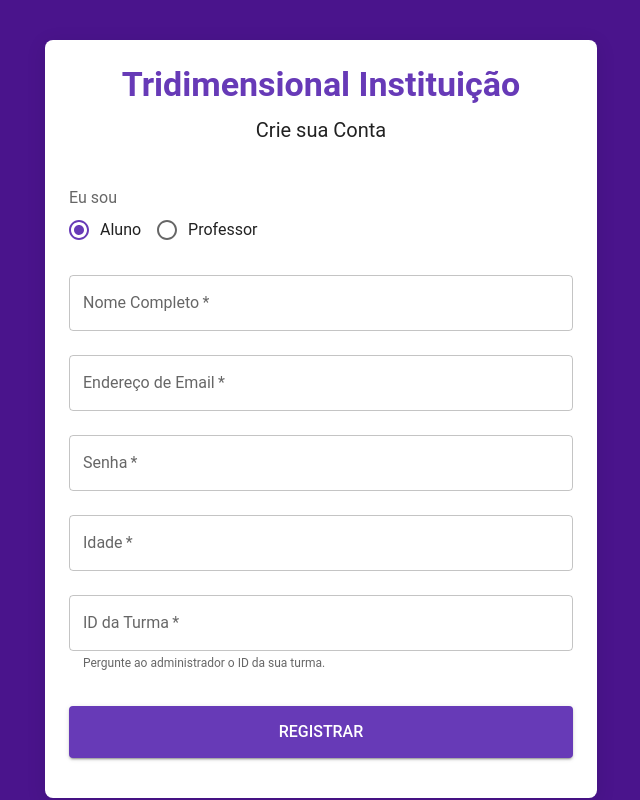
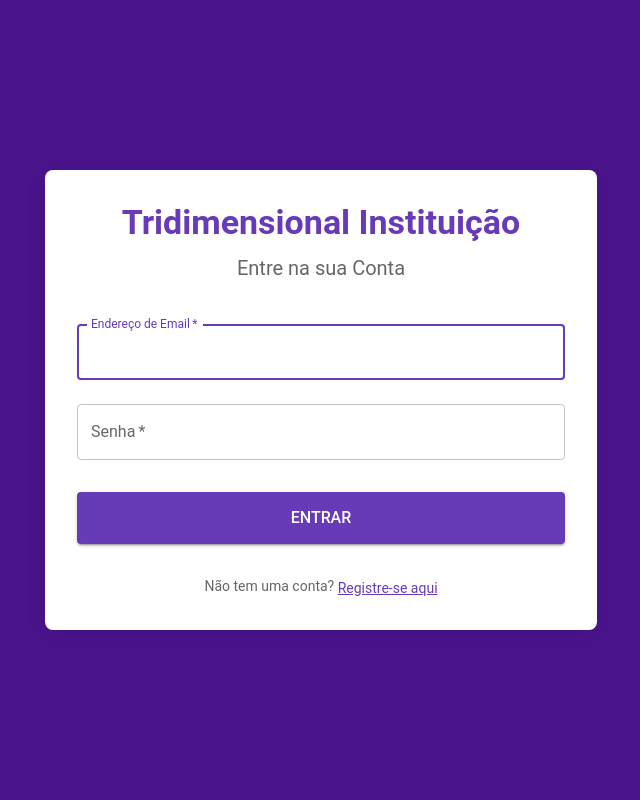
Before and after one commit to YtalloXD/tridimensional-instituicao, a React (Vite) app in the folder frontend/: page / in a window 1280 px wide. Shown: the whole page, without its empty margins (319-959 px from the left). Built offline with nearby package versions, Linux system fonts and the light colour scheme.

Commit message:
adicionada página de login

```diff
--- a/frontend/src/App.jsx
+++ b/frontend/src/App.jsx
@@ -1,5 +1,6 @@
 import React, { useState } from 'react';
 import { ThemeProvider, createTheme, CssBaseline } from '@mui/material';
+import LoginPage from './pages/LoginPage';
 import RegisterPage from './pages/RegisterPage';
 import HomePage from './pages/HomePage';
 
@@ -24,27 +25,55 @@ const theme = createTheme({
 });
 
 function App() {
-  const [page, setPage] = useState('register');
+  const [page, setPage] = useState('login');
   const [user, setUser] = useState(null);
 
+  const handleLoginSuccess = (userData) => {
+    console.log("📥 Login bem-sucedido:", userData);
+    setUser(userData.usuario);
+    setPage('home');
+  };
 
- const handleRegisterSuccess = (userData) => {
-  console.log("📥 Dados recebidos:", userData);
-  setUser(userData.usuario);
-  setPage('home');
-};
+  const handleRegisterSuccess = (userData) => {
+    console.log("📥 Registro bem-sucedido:", userData);
+    setUser(userData.usuario);
+    setPage('home');
+  };
+
   const handleLogout = () => {
     setUser(null);
+    setPage('login');
+  };
+
+  const goToRegister = () => {
     setPage('register');
+  };
+
+  const goToLogin = () => {
+    setPage('login');
   };
 
   return (
     <ThemeProvider theme={theme}>
       <CssBaseline />
-
-      {page === 'register' && <RegisterPage onRegisterSuccess={handleRegisterSuccess} />}
-
-      {page === 'home' && <HomePage user={user} onLogout={handleLogout} />}
+      {page === 'login' && (
+        <LoginPage
+          onLoginSuccess={handleLoginSuccess}
+          onGoToRegister={goToRegister}
+        />
+      )}
+      {page === 'register' && (
+        <RegisterPage
+          onRegisterSuccess={handleRegisterSuccess}
+          onGoToLogin={goToLogin}
+        />
+      )}
+      {page === 'home' && (
+        <HomePage
+          user={user}
+          onLogout={handleLogout}
+        />
+      )}
     </ThemeProvider>
   );
 }
--- /dev/null
+++ b/frontend/src/pages/LoginPage.jsx
@@ -0,0 +1,163 @@
+import React, { useState } from 'react';
+import {
+  Box,
+  Container,
+  Typography,
+  TextField,
+  Button,
+  CircularProgress,
+  Alert,
+  Link,
+} from '@mui/material';
+
+const LoginPage = ({ onLoginSuccess, onGoToRegister }) => {
+  const [email, setEmail] = useState('');
+  const [senha, setSenha] = useState('');
+  const [loading, setLoading] = useState(false);
+  const [error, setError] = useState('');
+
+  const handleSubmit = async (event) => {
+    event.preventDefault();
+    setLoading(true);
+    setError('');
+
+    if (!email || !senha) {
+      setError('Por favor, preencha todos os campos.');
+      setLoading(false);
+      return;
+    }
+
+    try {
+      const response = await fetch('http://localhost:3000/auth/login', {
+        method: 'POST',
+        headers: { 'Content-Type': 'application/json' },
+        body: JSON.stringify({ email, senha }),
+      });
+
+      const data = await response.json();
+
+      if (!response.ok) {
+        throw new Error(data.error || 'Ocorreu um erro no login.');
+      }
+
+      onLoginSuccess(data);
+
+    } catch (err) {
+      setError(err.message);
+    } finally {
+      setLoading(false);
+    }
+  };
+
+  return (
+    <Box
+      sx={{
+        position: 'fixed',
+        top: 0,
+        left: 0,
+        width: '100%',
+        height: '100%',
+        backgroundColor: '#4A148C',
+        display: 'flex',
+        alignItems: 'center',
+        justifyContent: 'center',
+        overflowY: 'auto',
+        py: 5,
+        px: 2,
+      }}
+    >
+      <Container component="main" maxWidth="sm">
+        <Box
+          sx={{
+            display: 'flex',
+            flexDirection: 'column',
+            alignItems: 'center',
+            backgroundColor: 'white',
+            borderRadius: 2,
+            padding: 4,
+            boxShadow: '0 4px 20px rgba(0,0,0,0.1)',
+          }}
+        >
+          <Typography component="h1" variant="h4" color="primary" sx={{ textAlign: 'center', mb: 1 }}>
+            Tridimensional Instituição
+          </Typography>
+          <Typography component="h2" variant="h6" sx={{ mb: 3, textAlign: 'center', fontWeight: 'normal', color: 'text.secondary' }}>
+            Entre na sua Conta
+          </Typography>
+
+          <Box component="form" onSubmit={handleSubmit} sx={{ width: '100%' }}>
+            <TextField
+              margin="normal"
+              required
+              fullWidth
+              id="email"
+              label="Endereço de Email"
+              name="email"
+              autoComplete="email"
+              autoFocus
+              value={email}
+              onChange={(e) => setEmail(e.target.value)}
+            />
+
+            <TextField
+              margin="normal"
+              required
+              fullWidth
+              name="password"
+              label="Senha"
+              type="password"
+              id="password"
+              autoComplete="current-password"
+              value={senha}
+              onChange={(e) => setSenha(e.target.value)}
+            />
+
+            {error && (
+              <Alert severity="error" sx={{ mt: 2, width: '100%' }}>
+                {error}
+              </Alert>
+            )}
+
+            <Button
+              type="submit"
+              fullWidth
+              variant="contained"
+              sx={{ mt: 3, mb: 2, py: 1.5, fontSize: '1rem' }}
+              disabled={loading}
+            >
+              {loading ? (
+                <CircularProgress size={24} color="inherit" />
+              ) : (
+                'Entrar'
+              )}
+            </Button>
+
+            <Box sx={{ textAlign: 'center', mt: 2 }}>
+              <Typography variant="body2" color="text.secondary">
+                Não tem uma conta?{' '}
+                <Link
+                  component="button"
+                  type="button"
+                  variant="body2"
+                  onClick={onGoToRegister}
+                  sx={{
+                    color: 'primary.main',
+                    textDecoration: 'underline',
+                    cursor: 'pointer',
+                    '&:hover': {
+                      color: 'primary.dark',
+                    },
+                  }}
+                >
+                  Registre-se aqui
+                </Link>
+              </Typography>
+            </Box>
+          </Box>
+        </Box>
+      </Container>
+    </Box>
+  );
+};
+
+export default LoginPage;
--- a/frontend/src/pages/RegisterPage.jsx
+++ b/frontend/src/pages/RegisterPage.jsx
@@ -12,9 +12,10 @@ import {
   Radio,
   CircularProgress,
   Alert,
+  Link,
 } from '@mui/material';
 
-const RegisterPage = ({ onRegisterSuccess }) => {
+const RegisterPage = ({ onRegisterSuccess, onGoToLogin }) => {
   const [tipo, setTipo] = useState('ALUNO');
   const [email, setEmail] = useState('');
   const [senha, setSenha] = useState('');
@@ -36,6 +37,7 @@ const RegisterPage = ({ onRegisterSuccess }) => {
 
     if (tipo === 'ALUNO') {
       if (!idade || !turmaId) {
+        setError('Por favor, preencha todos os campos obrigatórios.');
         setLoading(false);
         return;
       }
@@ -43,6 +45,7 @@ const RegisterPage = ({ onRegisterSuccess }) => {
       body.turma_id = parseInt(turmaId, 10);
     } else {
       if (!especialidade) {
+        setError('Por favor, preencha todos os campos obrigatórios.');
         setLoading(false);
         return;
       }
@@ -136,6 +139,28 @@ const RegisterPage = ({ onRegisterSuccess }) => {
             <Button type="submit" fullWidth variant="contained" sx={{ mt: 3, mb: 2, py: 1.5, fontSize: '1rem' }} disabled={loading}>
               {loading ? (<CircularProgress size={24} color="inherit" />) : ('Registrar')}
             </Button>
+
+            <Box sx={{ textAlign: 'center', mt: 2 }}>
+              <Typography variant="body2" color="text.secondary">
+                Já tem uma conta?{' '}
+                <Link
+                  component="button"
+                  type="button"
+                  variant="body2"
+                  onClick={onGoToLogin}
+                  sx={{
+                    color: 'primary.main',
+                    textDecoration: 'underline',
+                    cursor: 'pointer',
+                    '&:hover': {
+                      color: 'primary.dark',
+                    },
+                  }}
+                >
+                  Entre aqui
+                </Link>
+              </Typography>
+            </Box>
           </Box>
         </Box>
       </Container>
```
